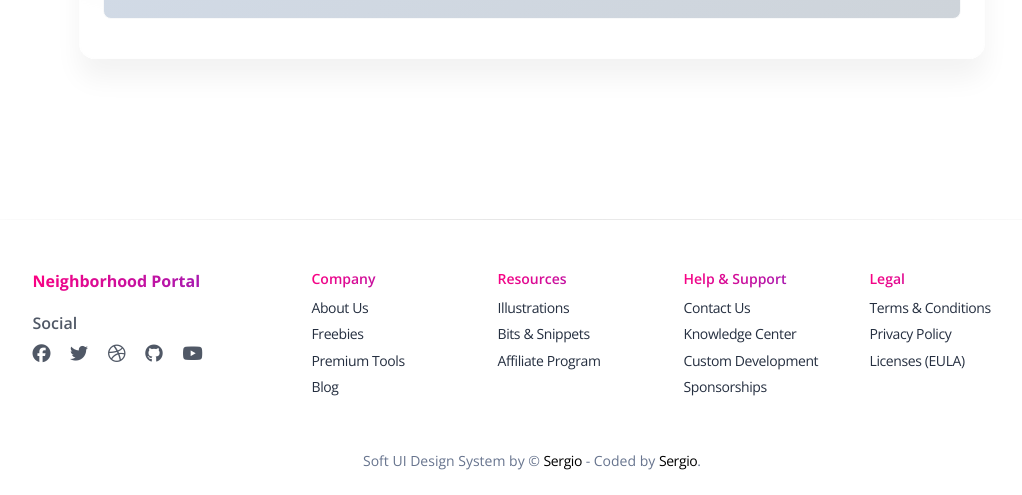
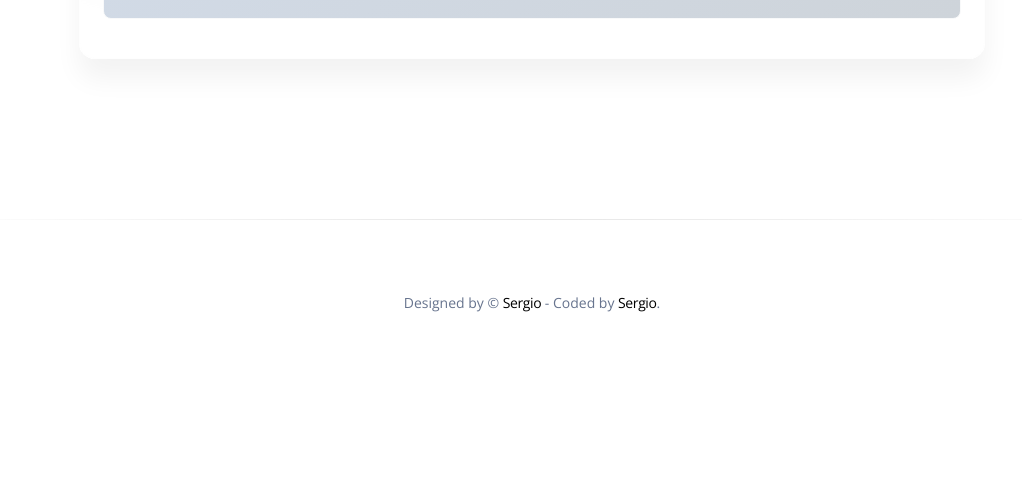
Before and after one commit to Sergio-zt/my_neighborhood, a Django app: page /district/ in a window 1280 px wide. Shown: the part 410-905 px from the top of the page, without its empty margins (108-1130 px from the left). After the commit the page ends 722 px from the top, so only its background shows below. Run offline with Django 5.2, Linux system fonts and the light colour scheme; the visitor is signed in with stand-in values (Sample User, id 1); data that the repository does not hold is empty; some libraries are stand-ins or nearby versions.

Commit message:
Deleted unnecessary links from footer.html

```diff
--- a/templates/includes/footer.html
+++ b/templates/includes/footer.html
@@ -3,143 +3,11 @@
     <hr class="horizontal dark mb-5">
     <div class="container">
       <div class=" row">
-        <div class="col-md-3 mb-4 ms-auto">
-          <div>
-            <h6 class="text-gradient text-primary font-weight-bolder">Neighborhood Portal</h6>
-          </div>
-          <div>
-            <h6 class="mt-3 mb-2 opacity-8">Social</h6>
-            <ul class="d-flex flex-row ms-n3 nav">
-              <li class="nav-item">
-                <a class="nav-link pe-1" href="/" target="_blank">
-                  <i class="fab fa-facebook text-lg opacity-8"></i>
-                </a>
-              </li>
-              <li class="nav-item">
-                <a class="nav-link pe-1" href="/m" target="_blank">
-                  <i class="fab fa-twitter text-lg opacity-8"></i>
-                </a>
-              </li>
-              <li class="nav-item">
-                <a class="nav-link pe-1" href="/" target="_blank">
-                  <i class="fab fa-dribbble text-lg opacity-8"></i>
-                </a>
-              </li>
-              <li class="nav-item">
-                <a class="nav-link pe-1" href="/" target="_blank">
-                  <i class="fab fa-github text-lg opacity-8"></i>
-                </a>
-              </li>
-              <li class="nav-item">
-                <a class="nav-link pe-1" href="/" target="_blank">
-                  <i class="fab fa-youtube text-lg opacity-8"></i>
-                </a>
-              </li>
-            </ul>
-          </div>
-        </div>
-        <div class="col-md-2 col-sm-6 col-6 mb-4">
-          <div>
-            <h6 class="text-gradient text-primary text-sm">Company</h6>
-            <ul class="flex-column ms-n3 nav">
-              <li class="nav-item">
-                <a class="nav-link" href="/" target="_blank">
-                  About Us
-                </a>
-              </li>
-              <li class="nav-item">
-                <a class="nav-link" href="/" target="_blank">
-                  Freebies
-                </a>
-              </li>
-              <li class="nav-item">
-                <a class="nav-link" href="/" target="_blank">
-                  Premium Tools
-                </a>
-              </li>
-              <li class="nav-item">
-                <a class="nav-link" href="/" target="_blank">
-                  Blog
-                </a>
-              </li>
-            </ul>
-          </div>
-        </div>
-        <div class="col-md-2 col-sm-6 col-6 mb-4">
-          <div>
-            <h6 class="text-gradient text-primary text-sm">Resources</h6>
-            <ul class="flex-column ms-n3 nav">
-              <li class="nav-item">
-                <a class="nav-link" href="/" target="_blank">
-                  Illustrations
-                </a>
-              </li>
-              <li class="nav-item">
-                <a class="nav-link" href="/" target="_blank">
-                  Bits & Snippets
-                </a>
-              </li>
-              <li class="nav-item">
-                <a class="nav-link" href="/" target="_blank">
-                  Affiliate Program
-                </a>
-              </li>
-            </ul>
-          </div>
-        </div>
-        <div class="col-md-2 col-sm-6 col-6 mb-4">
-          <div>
-            <h6 class="text-gradient text-primary text-sm">Help & Support</h6>
-            <ul class="flex-column ms-n3 nav">
-              <li class="nav-item">
-                <a class="nav-link" href="/" target="_blank">
-                  Contact Us
-                </a>
-              </li>
-              <li class="nav-item">
-                <a class="nav-link" href="/" target="_blank">
-                  Knowledge Center
-                </a>
-              </li>
-              <li class="nav-item">
-                <a class="nav-link" href="/" target="_blank">
-                  Custom Development
-                </a>
-              </li>
-              <li class="nav-item">
-                <a class="nav-link" href="/" target="_blank">
-                  Sponsorships
-                </a>
-              </li>
-            </ul>
-          </div>
-        </div>
-        <div class="col-md-2 col-sm-6 col-6 mb-4 me-auto">
-          <div>
-            <h6 class="text-gradient text-primary text-sm">Legal</h6>
-            <ul class="flex-column ms-n3 nav">
-              <li class="nav-item">
-                <a class="nav-link" href="/" target="_blank">
-                  Terms & Conditions
-                </a>
-              </li>
-              <li class="nav-item">
-                <a class="nav-link" href="/" target="_blank">
-                  Privacy Policy
-                </a>
-              </li>
-              <li class="nav-item">
-                <a class="nav-link" href="/" target="_blank">
-                  Licenses (EULA)
-                </a>
-              </li>
-            </ul>
-          </div>
-        </div>
+
         <div class="col-12">
           <div class="text-center">
             <p class="my-4 text-sm">
-              Soft UI Design System by &copy; <a target="_blank" href="mailto:fop.gso@gmail.com" target="_blank">Sergio</a>
+              Designed by &copy; <a target="_blank" href="mailto:fop.gso@gmail.com" target="_blank">Sergio</a>
               - Coded by <a target="_blank" href="mailto:fop.gso@gmail.com " target="_blank">Sergio</a>.
             </p>
           </div>
```
